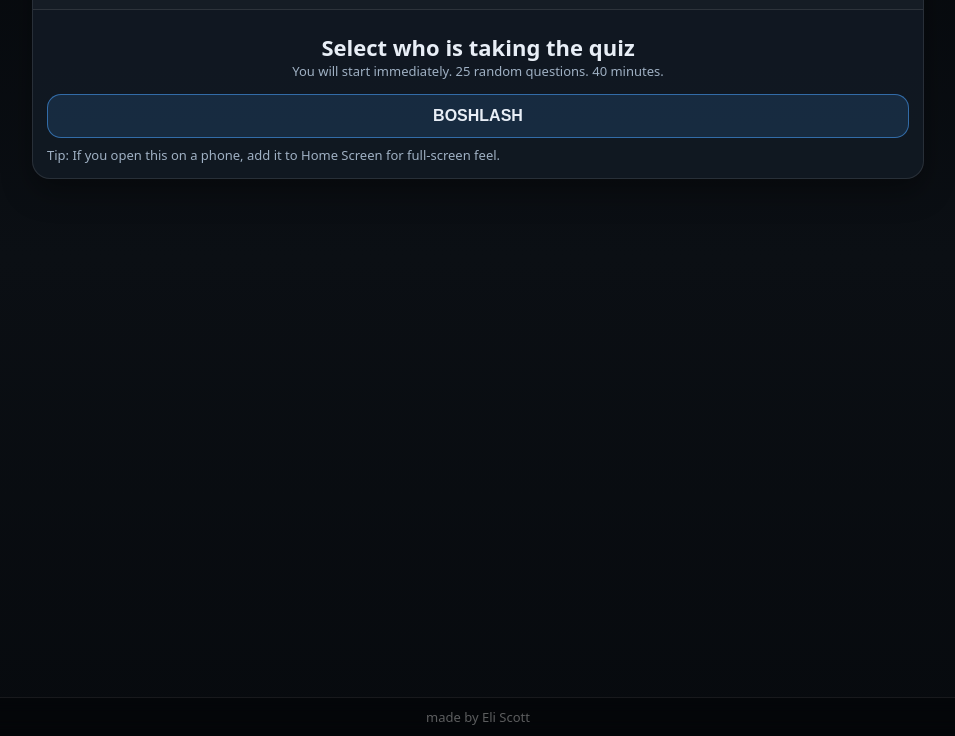
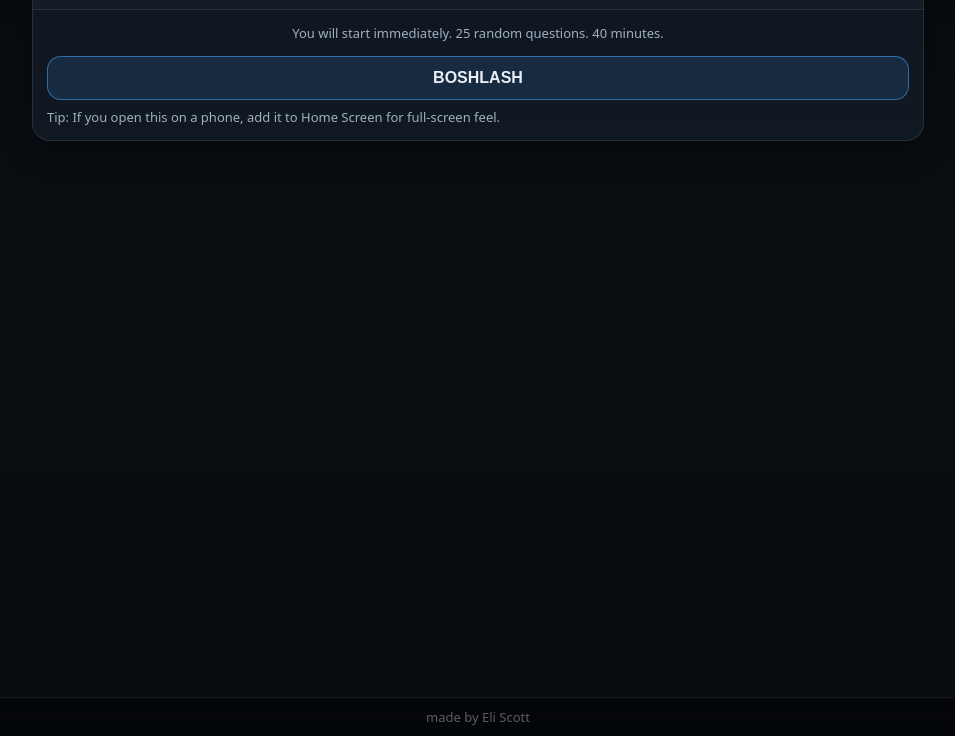
Before and after one commit to Izzatillo075/quiz-fizika2, a plain HTML site: page index.html in a window 1280 px wide. Shown: the part 64-800 px from the top of the page, without its empty margins (162-1117 px from the left). Drawn offline with Linux system fonts and the light colour scheme.

Commit message:
Remove prompt for selecting quiz taker

```diff
--- a/index.html
+++ b/index.html
@@ -180,7 +180,6 @@
 
       $('view').innerHTML = `
         <div class="center">
-          <div class="big">Select who is taking the quiz</div>
           <div class="small">You will start immediately. 25 random questions. 40 minutes.</div>
         </div>
         <div style="height:14px"></div>
```
